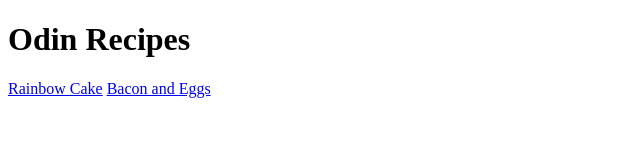
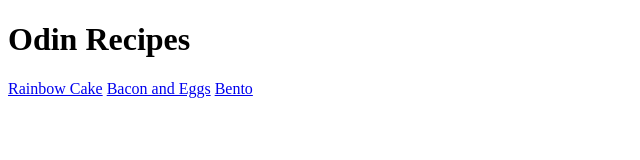
Before and after one commit to mcintyrejak/odin-recipes, a plain HTML site: page index.html in a window 1280 px wide. Shown: the full height of the page, 0-640 px from the left. Drawn offline with Linux system fonts and the light colour scheme.

Commit message:
Add bento recipe

```diff
--- a/index.html
+++ b/index.html
@@ -10,6 +10,7 @@
     <h1>Odin Recipes</h1>
     <a href="recipes/rainbowcake.html">Rainbow Cake</a>
     <a href="recipes/baconeggs.html">Bacon and Eggs</a>
+    <a href="recipes/bento.html">Bento</a>
 
 </body>
 
```
